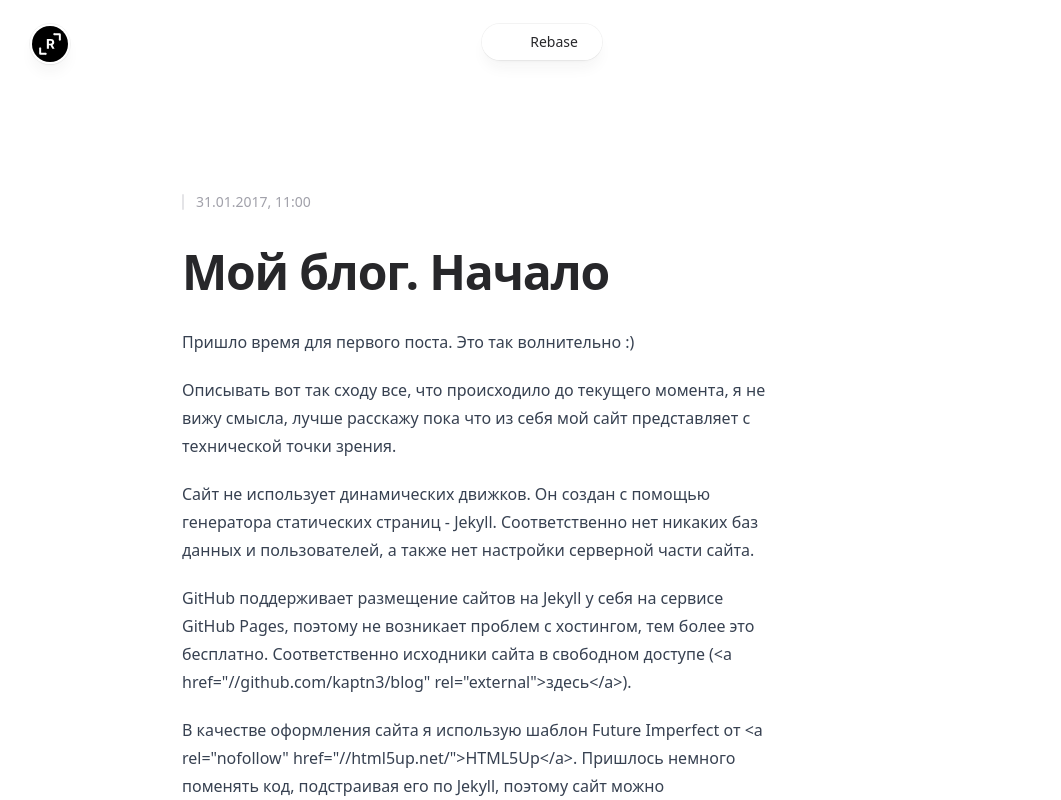
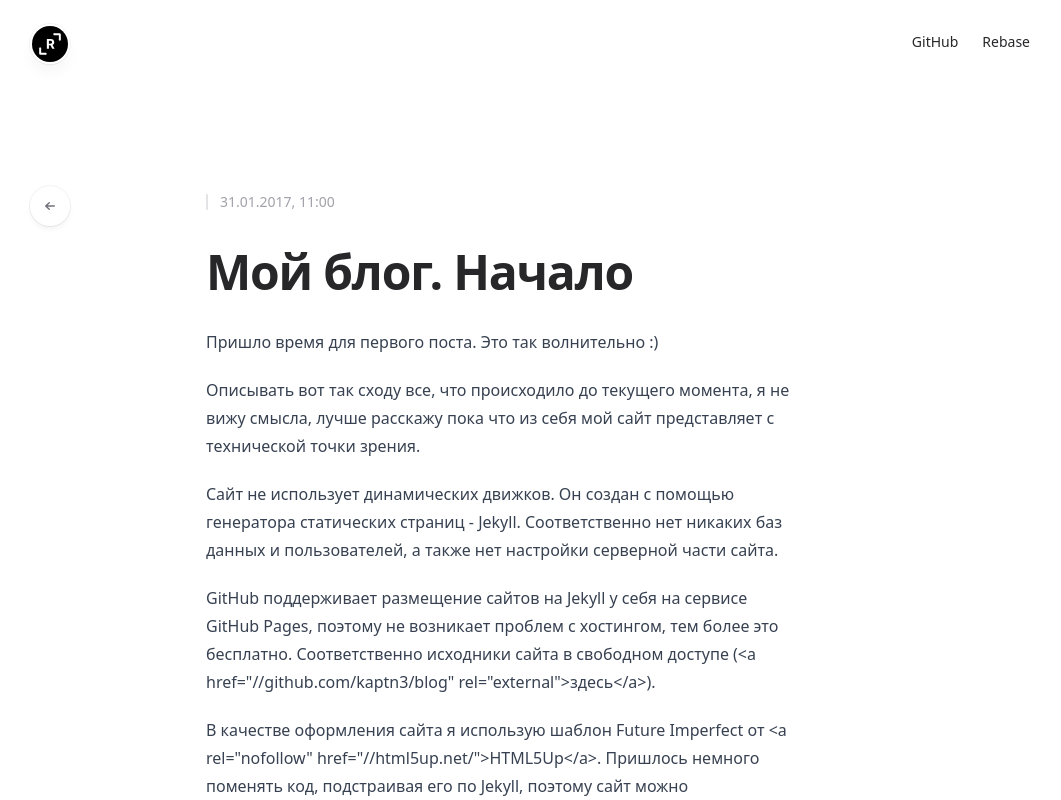
Before and after one commit to kaptn3/dev-blog-theme, a Next.js app: page /posts/2017-01-31-first-post in a window 1280 px wide. Shown: the top 800 px of the page, without its empty margins (98-1159 px from the left). Built offline with nearby package versions, Linux system fonts and the light colour scheme.

Commit message:
feat: add back btn, change navbar

```diff
--- a/src/app/layout.tsx
+++ b/src/app/layout.tsx
@@ -17,14 +17,16 @@ export default function RootLayout({
   return (
     <html lang="ru">
       <body suppressHydrationWarning={true} className="h-full flex justify-center bg-zinc-50 lg:px-8">
-        <div className="w-full max-w-6xl bg-white ring-1 ring-zinc-100">
-          <Header />
-          <div className="container w-full md:max-w-3xl mx-auto">
-            <div className="w-full px-4 md:px-6 text-l text-gray-800 leading-normal">
-              {children}
+        <div className="w-full max-w-7xl lg:px-8">
+          <div className="bg-white ring-1 ring-zinc-100">
+            <Header />
+            <div className="mx-auto max-w-2xl lg:max-w-5xl xl:relative">
+              <div className="mx-auto max-w-2xl">
+                {children}
+              </div>
             </div>
+            <Footer />
           </div>
-          <Footer />
         </div>
       </body>
     </html>
--- a/src/app/posts/[slug]/page.tsx
+++ b/src/app/posts/[slug]/page.tsx
@@ -1,7 +1,7 @@
 import {getPost, getPostPaths} from "@/lib/posts";
 import md from 'markdown-it';
-import {format} from "date-fns";
 import {Time} from "@/components/Time";
+import {BackButton} from "@/components/BackButton";
 
 export async function getStaticPaths() {
   return getPostPaths()
@@ -11,12 +11,19 @@ export default function Post({ params }) {
   const post = getPost(params.slug)
 
   return post ? (
+    <div>
+      <BackButton />
       <article className="my-16 lg:my-32">
         <header className="flex flex-col">
           <Time date={post.date} />
           <h1 className="mt-6 text-4xl font-bold tracking-tight text-zinc-800 sm:text-5xl">{post.title}</h1>
         </header>
-      <div className="mt-8 prose" data-mdx-content="true" dangerouslySetInnerHTML={{ __html: md().render(post.content) }} />
+        <div
+          className="mt-8 prose"
+          data-mdx-content="true"
+          dangerouslySetInnerHTML={{ __html: md().render(post.content) }}
+        />
       </article>
+    </div>
   ) : null
 }
--- /dev/null
+++ b/src/components/BackButton/BackButton.tsx
@@ -0,0 +1,25 @@
+"use client"
+
+import {useRouter} from "next/navigation";
+
+export const BackButton = () => {
+  const router = useRouter()
+
+  return (
+    <button
+      type="button"
+      aria-label="Назад"
+      className="group mb-8 flex h-10 w-10 items-center justify-center rounded-full bg-white shadow-md shadow-zinc-800/5 ring-1 ring-zinc-900/5 transition lg:absolute lg:-left-5 lg:-mt-2 lg:mb-0 xl:-top-1.5 xl:left-0 xl:mt-0"
+      onClick={() => router.back()}
+    >
+      <svg
+        viewBox="0 0 16 16"
+        fill="none"
+        aria-hidden="true"
+        className="h-4 w-4 stroke-zinc-500 transition group-hover:stroke-zinc-700"
+      >
+        <path d="M7.25 11.25 3.75 8m0 0 3.5-3.25M3.75 8h8.5" strokeWidth="1.5" strokeLinecap="round" strokeLinejoin="round"/>
+      </svg>
+    </button>
+  );
+};
--- /dev/null
+++ b/src/components/BackButton/index.ts
@@ -0,0 +1 @@
+export { BackButton } from "./BackButton";
--- a/src/components/Footer/Footer.tsx
+++ b/src/components/Footer/Footer.tsx
@@ -4,6 +4,7 @@ export const Footer = () => {
   return (
     <footer className="border-t border-zinc-100 pb-16 pt-10">
       <div className="mx-auto max-w-2xl lg:max-w-5xl flex justify-between">
+        <div className="flex flex-wrap justify-center gap-x-6 gap-y-1 text-sm font-medium text-zinc-800 dark:text-zinc-200">
           {MENU.map((item) => (
             <a
               key={item.title}
@@ -14,6 +15,7 @@ export const Footer = () => {
               {item.title}
             </a>)
           )}
+        </div>
         <p className="text-sm text-zinc-400">
           © {new Date().getFullYear()} Kapiko
         </p>
--- a/src/components/Header/Header.tsx
+++ b/src/components/Header/Header.tsx
@@ -8,7 +8,6 @@ export const Header = () => {
       <Logo />
       <Navbar />
       {/*<NavbarMobile />*/}
-      <div className="flex justify-end md:flex-1" />
     </header>
   );
 };
--- a/src/components/Navbar/Navbar.tsx
+++ b/src/components/Navbar/Navbar.tsx
@@ -4,7 +4,7 @@ export const Navbar = () => {
   return (
     <nav className="pointer-events-auto hidden md:block">
       <ul
-        className="flex rounded-full bg-white/90 px-3 text-sm font-medium text-zinc-800 shadow-lg shadow-zinc-800/5 ring-1 ring-zinc-900/5 backdrop-blur">
+        className="flex px-3 text-sm font-medium text-zinc-800">
         {MENU.map((item) => (
           <li key={item.title}>
             <a
--- a/src/consts/menu.ts
+++ b/src/consts/menu.ts
@@ -1,6 +1,6 @@
 export const MENU = [
   {
-    title: "",
+    title: "GitHub",
     href: "https://github.com/kaptn3",
     target: "_blank"
   },
```
Lines whose indentation alone changed are shown as unchanged.
